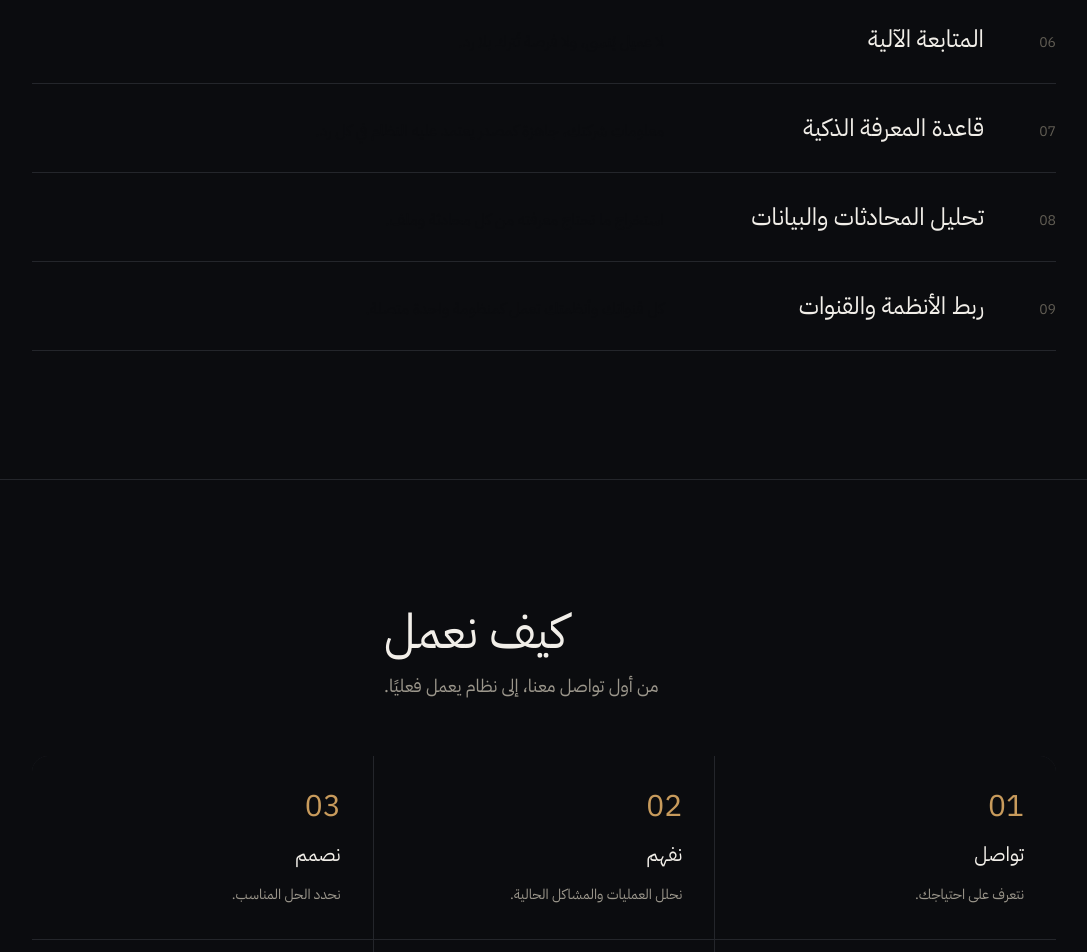
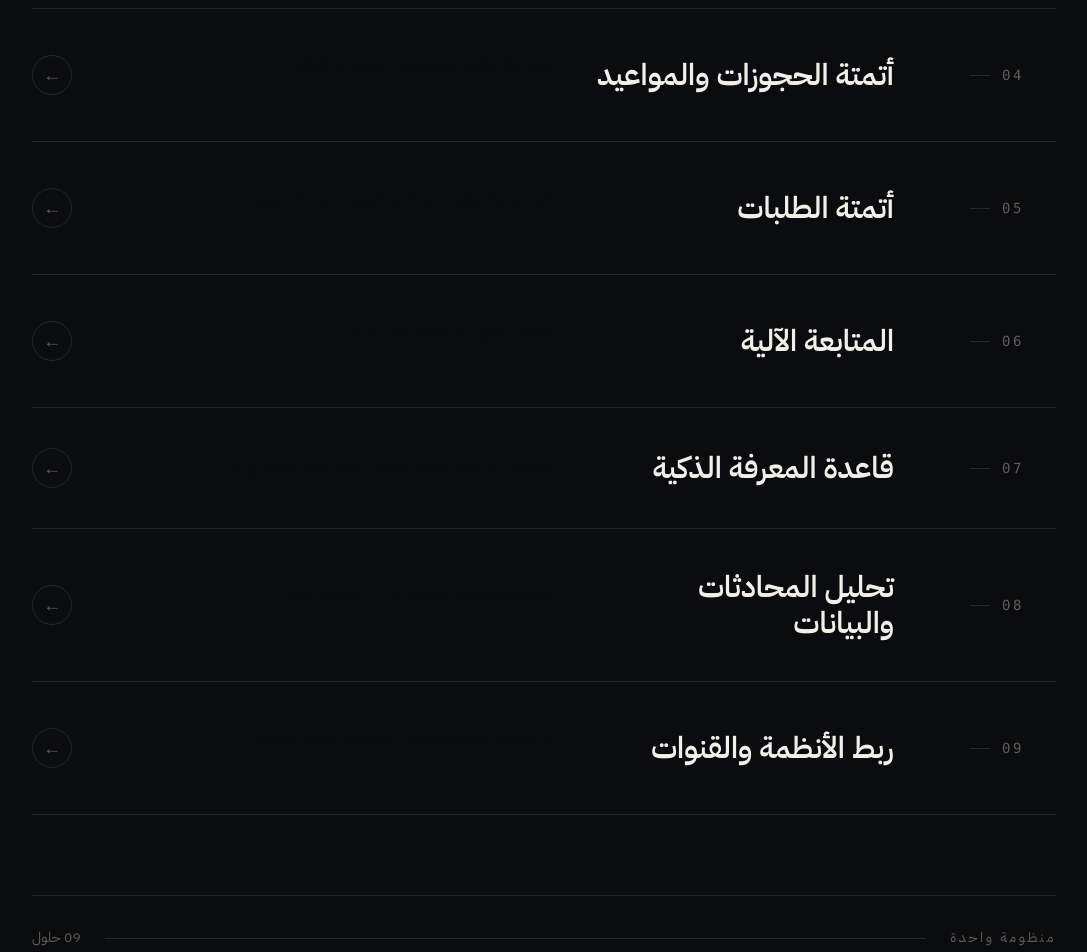
Before and after one commit to WWW-Alhnani-COM/wusool-ai, a React (Vite) app: page / in a window 1280 px wide. Shown: the part 7160-8112 px from the top of the page, without its empty margins (96-1183 px from the left). Built offline with nearby package versions, Linux system fonts and the light colour scheme.

Commit message:
Refactor ServicesGrid for RTL support and animations
Refactor ServicesGrid component for improved structure and accessibility. Update layout to support right-to-left text direction and enhance animation effects.

```diff
--- a/src/components/sections/ServicesGrid.tsx
+++ b/src/components/sections/ServicesGrid.tsx
@@ -1,45 +1,347 @@
 import { motion } from "framer-motion";
 import { Link } from "react-router-dom";
+
 import { services } from "@/data/services";
 import { Container } from "@/components/ui/Container";
 import { SectionHeading } from "@/components/ui/SectionHeading";
 import { useReducedMotion } from "@/hooks/useReducedMotion";
 
-// Deliberately not a uniform rounded-card grid (the "SaaS-card kit" default).
-// Each service is a numbered row that expands its detail on hover/focus —
-// reads more like an index/menu than a stack of identical cards.
 export function ServicesGrid() {
   const reducedMotion = useReducedMotion();
 
   return (
-    <section className="py-24 sm:py-32 border-t border-base-line" id="services">
-      <Container className="flex flex-col gap-14">
-        <SectionHeading heading="الحلول" description="كل حل يبدأ من مشكلة حقيقية تعيق وصولك." />
+    <section
+      id="services"
+      dir="rtl"
+      className="
+        border-t
+        border-base-line
+        py-24
+        sm:py-32
+        lg:py-40
+      "
+    >
+      <Container>
+        {/* Section heading */}
+        <div className="mb-14 sm:mb-20 lg:mb-24">
+          <SectionHeading
+            heading="الحلول"
+            description="كل حل يبدأ من مشكلة حقيقية تعيق وصولك."
+          />
+        </div>
 
-        <ul className="flex flex-col">
-          {services.map((service, i) => (
-            <motion.li
+        {/* Solutions list */}
+        <div className="border-t border-base-line">
+          {services.map((service, index) => (
+            <motion.div
               key={service.slug}
-              id={service.slug}
-              initial={reducedMotion ? { opacity: 1 } : { opacity: 0 }}
-              whileInView={{ opacity: 1 }}
-              viewport={{ once: true, margin: "-10% 0px" }}
-              transition={{ duration: 0.5, delay: reducedMotion ? 0 : i * 0.03 }}
-              className="group border-b border-base-line first:border-t"
+              initial={
+                reducedMotion
+                  ? { opacity: 1, y: 0 }
+                  : { opacity: 0, y: 24 }
+              }
+              whileInView={{
+                opacity: 1,
+                y: 0,
+              }}
+              viewport={{
+                once: true,
+                amount: 0.15,
+              }}
+              transition={{
+                duration: reducedMotion ? 0 : 0.55,
+                delay: reducedMotion ? 0 : index * 0.04,
+                ease: [0.22, 1, 0.36, 1],
+              }}
+              className="group border-b border-base-line"
             >
               <Link
                 to={`/الحلول#${service.slug}`}
-                className="flex flex-col sm:flex-row sm:items-baseline gap-2 sm:gap-8 py-6 sm:py-7"
+                className="
+                  relative
+                  block
+                  py-7
+                  outline-none
+                  sm:py-9
+                  lg:py-10
+                "
               >
-                <span className="text-ink-faint text-sm w-10 shrink-0">{String(i + 1).padStart(2, "0")}</span>
-                <span className="font-display text-xl sm:text-2xl text-ink group-hover:text-brass transition-colors sm:w-72 shrink-0">
-                  {service.title}
-                </span>
-                <span className="text-ink-muted text-sm sm:text-base leading-relaxed">{service.summary}</span>
+                {/* Active line */}
+                <span
+                  aria-hidden="true"
+                  className="
+                    absolute
+                    right-0
+                    top-0
+                    h-full
+                    w-px
+                    origin-top
+                    scale-y-0
+                    bg-brass
+                    transition-transform
+                    duration-500
+                    ease-out
+                    group-hover:scale-y-100
+                    group-focus-visible:scale-y-100
+                  "
+                />
+
+                <div
+                  className="
+                    grid
+                    grid-cols-1
+                    gap-6
+                    pr-5
+                    sm:grid-cols-[70px_minmax(240px,0.9fr)_minmax(300px,1.4fr)]
+                    sm:items-start
+                    sm:gap-8
+                    sm:pr-7
+                    lg:grid-cols-[90px_minmax(300px,0.9fr)_minmax(400px,1.4fr)_auto]
+                    lg:items-center
+                    lg:gap-10
+                    lg:pr-8
+                  "
+                >
+                  {/* Number */}
+                  <div className="flex items-center gap-3">
+                    <span
+                      className="
+                        font-mono
+                        text-xs
+                        tracking-[0.18em]
+                        text-ink-faint
+                        transition-colors
+                        duration-300
+                        group-hover:text-brass
+                        group-focus-visible:text-brass
+                        sm:text-sm
+                      "
+                    >
+                      {String(index + 1).padStart(2, "0")}
+                    </span>
+
+                    <span
+                      aria-hidden="true"
+                      className="
+                        hidden
+                        h-px
+                        w-5
+                        bg-base-line
+                        transition-all
+                        duration-300
+                        group-hover:w-8
+                        group-hover:bg-brass/60
+                        sm:block
+                      "
+                    />
+                  </div>
+
+                  {/* Title */}
+                  <div>
+                    <h3
+                      className="
+                        font-display
+                        text-xl
+                        font-semibold
+                        leading-tight
+                        text-ink
+                        transition-transform
+                        duration-500
+                        ease-out
+                        group-hover:-translate-x-1
+                        sm:text-2xl
+                        lg:text-3xl
+                      "
+                    >
+                      {service.title}
+                    </h3>
+                  </div>
+
+                  {/* Summary */}
+                  <div>
+                    <p
+                      className="
+                        max-w-2xl
+                        text-sm
+                        leading-7
+                        text-ink-muted
+                        transition-colors
+                        duration-300
+                        group-hover:text-ink
+                        sm:text-base
+                        sm:leading-8
+                      "
+                    >
+                      {service.summary}
+                    </p>
+
+                    {/* Detail points */}
+                    {service.points.length > 0 && (
+                      <div
+                        className="
+                          mt-5
+                          grid
+                          max-h-0
+                          grid-rows-[0fr]
+                          overflow-hidden
+                          opacity-0
+                          transition-all
+                          duration-500
+                          ease-out
+                          group-hover:max-h-40
+                          group-hover:grid-rows-[1fr]
+                          group-hover:opacity-100
+                          group-focus-within:max-h-40
+                          group-focus-within:grid-rows-[1fr]
+                          group-focus-within:opacity-100
+                        "
+                      >
+                        <div className="min-h-0">
+                          <div
+                            className="
+                              flex
+                              flex-wrap
+                              gap-x-5
+                              gap-y-2
+                              border-t
+                              border-base-line
+                              pt-4
+                            "
+                          >
+                            {service.points.map((point) => (
+                              <span
+                                key={point}
+                                className="
+                                  flex
+                                  items-center
+                                  gap-2
+                                  text-xs
+                                  text-ink-faint
+                                  sm:text-sm
+                                "
+                              >
+                                <span
+                                  aria-hidden="true"
+                                  className="
+                                    h-1
+                                    w-1
+                                    rounded-full
+                                    bg-brass
+                                  "
+                                />
+
+                                {point}
+                              </span>
+                            ))}
+                          </div>
+                        </div>
+                      </div>
+                    )}
+                  </div>
+
+                  {/* Arrow */}
+                  <div
+                    className="
+                      hidden
+                      justify-self-start
+                      lg:flex
+                      lg:items-center
+                    "
+                  >
+                    <span
+                      aria-hidden="true"
+                      className="
+                        flex
+                        h-10
+                        w-10
+                        items-center
+                        justify-center
+                        rounded-full
+                        border
+                        border-base-line
+                        text-lg
+                        text-ink-faint
+                        transition-all
+                        duration-500
+                        group-hover:border-brass/60
+                        group-hover:bg-brass
+                        group-hover:text-base
+                        group-focus-visible:border-brass/60
+                        group-focus-visible:bg-brass
+                        group-focus-visible:text-base
+                      "
+                    >
+                      ←
+                    </span>
+                  </div>
+                </div>
               </Link>
-            </motion.li>
+            </motion.div>
           ))}
-        </ul>
+        </div>
+
+        {/* Bottom statement */}
+        <motion.div
+          initial={
+            reducedMotion
+              ? { opacity: 1, y: 0 }
+              : { opacity: 0, y: 20 }
+          }
+          whileInView={{
+            opacity: 1,
+            y: 0,
+          }}
+          viewport={{
+            once: true,
+            amount: 0.2,
+          }}
+          transition={{
+            duration: reducedMotion ? 0 : 0.7,
+            ease: [0.22, 1, 0.36, 1],
+          }}
+          className="
+            mt-14
+            flex
+            items-center
+            justify-between
+            gap-6
+            border-t
+            border-base-line
+            pt-6
+            sm:mt-20
+            sm:pt-8
+          "
+        >
+          <span
+            className="
+              text-xs
+              tracking-[0.18em]
+              text-ink-faint
+              sm:text-sm
+            "
+          >
+            منظومة واحدة
+          </span>
+
+          <span
+            aria-hidden="true"
+            className="
+              h-px
+              flex-1
+              bg-base-line
+            "
+          />
+
+          <span
+            className="
+              text-xs
+              text-ink-faint
+              sm:text-sm
+            "
+          >
+            09 حلول
+          </span>
+        </motion.div>
       </Container>
     </section>
   );
```
